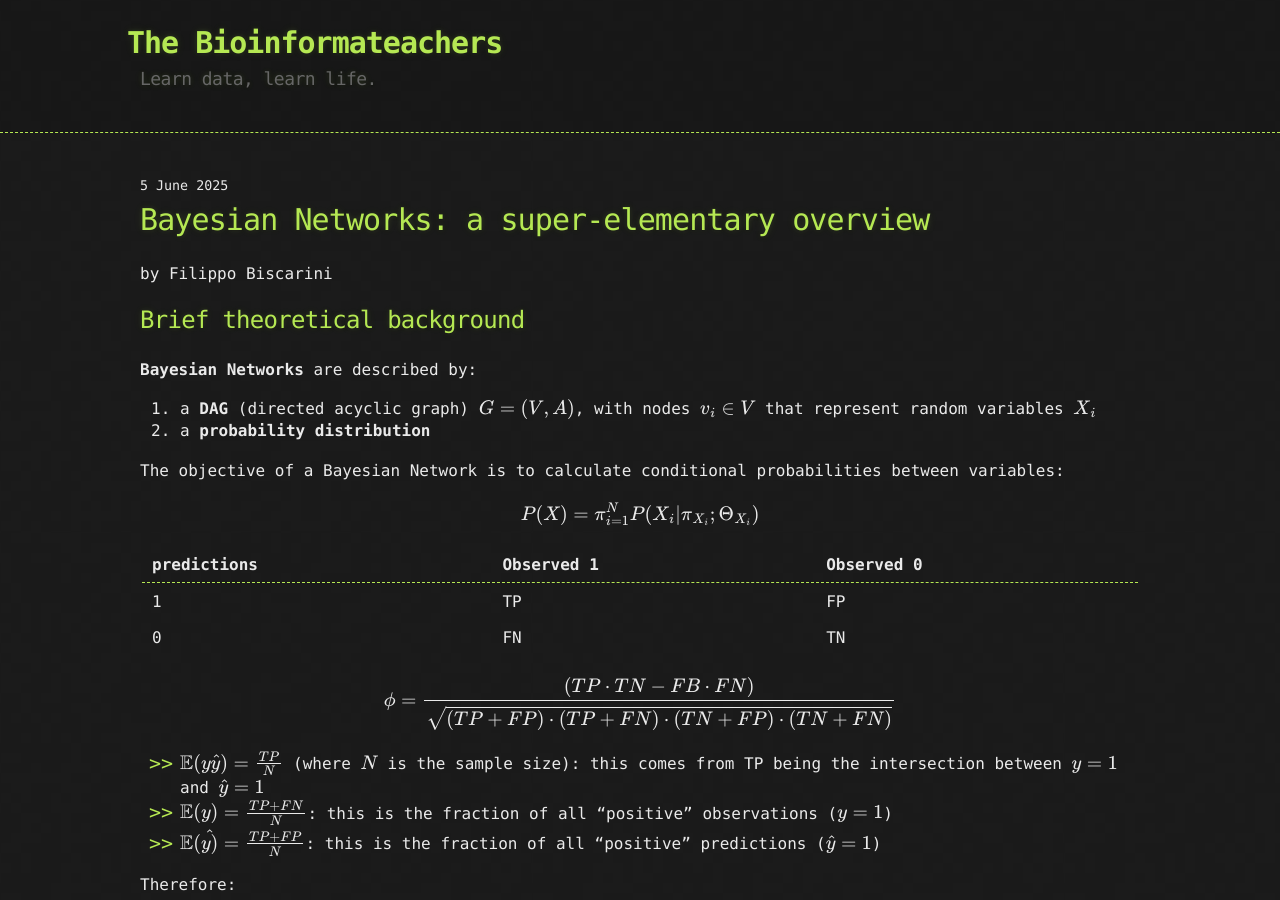
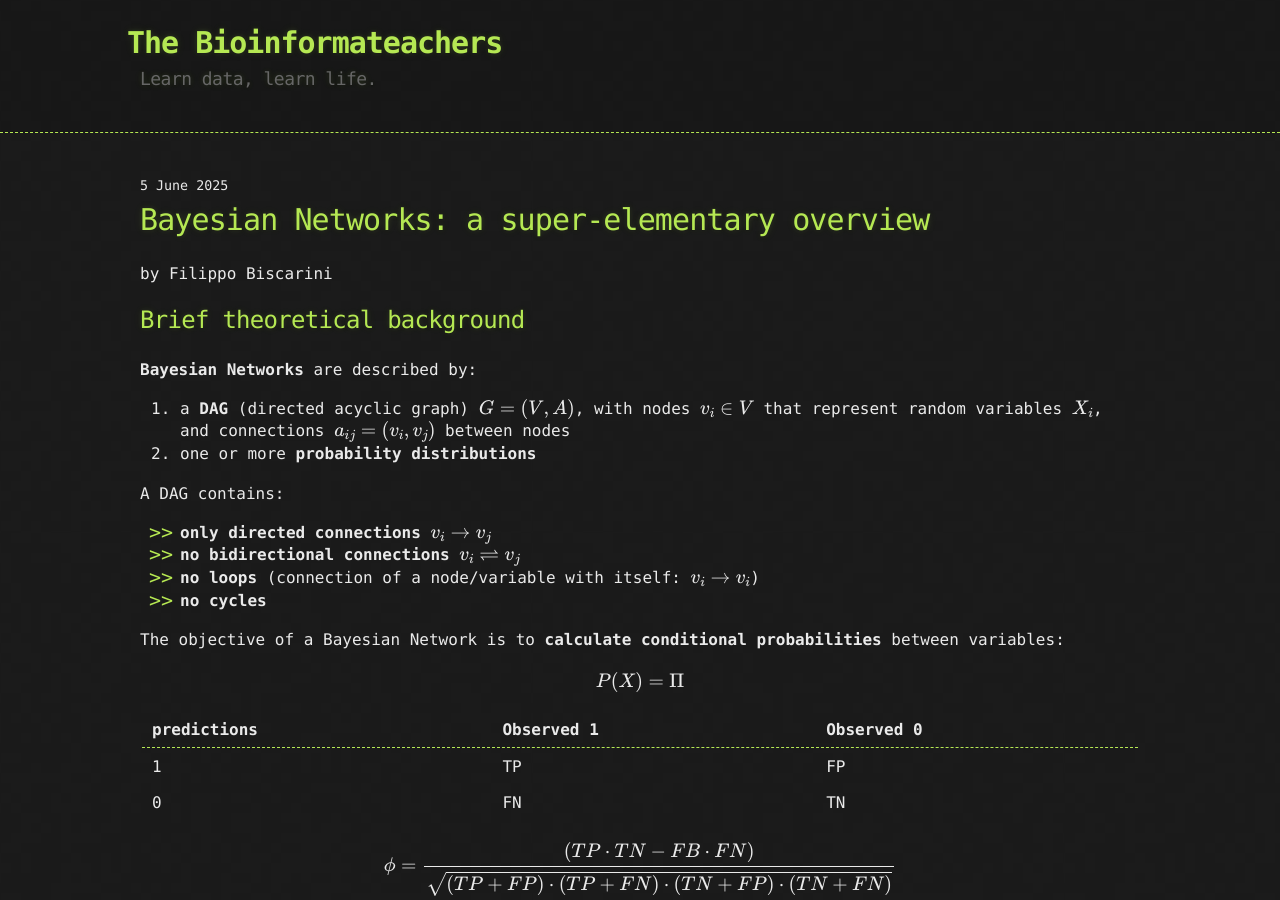
Before and after one commit to bioinformateachers/bioinformateachers.github.io, a Jekyll site: the page built from _posts/2025-06-05-bayesian-networks.md, in a window 1280 px wide and 900 px high. Built offline with Jekyll 4.4.1, drawn with Linux system fonts in a browser that asks for light colours; formulas are drawn with MathJax 3.

Commit message:
added: DAGs

```diff
--- a/_posts/2025-06-05-bayesian-networks.md
+++ b/_posts/2025-06-05-bayesian-networks.md
@@ -10,13 +10,20 @@ categories: STATISTICS BAYES GRAPHS
 
 **Bayesian Networks** are described by:
 
-1. a **DAG** (directed acyclic graph) $$G = (V,A)$$, with nodes $$v_i \in V$$ that represent random variables $$X_i$$
-2. a **probability distribution**
+1. a **DAG** (directed acyclic graph) $$G = (V,A)$$, with nodes $$v_i \in V$$ that represent random variables $$ X_i $$, and connections $$ a_{ij} = (v_i, v_j) $$ between nodes
+2. one or more **probability distributions**
 
-The objective of a Bayesian Network is to calculate conditional probabilities between variables:
+A DAG contains:
+
+- **only directed connections** $$ v_i \rightarrow v_j $$
+- **no bidirectional connections** $$ v_i \rightleftharpoons v_j $$
+- **no loops** (connection of a node/variable with itself: $$ v_i \rightarrow v_i $$)
+- **no cycles**
+
+The objective of a Bayesian Network is to **calculate conditional probabilities** between variables:
 
 $$
-P(X) = \pi_{i=1}^N P(X_i | \pi_{X_i}; \Theta_{X_i})
+P(X) = \Pi
 $$
 
 
```
